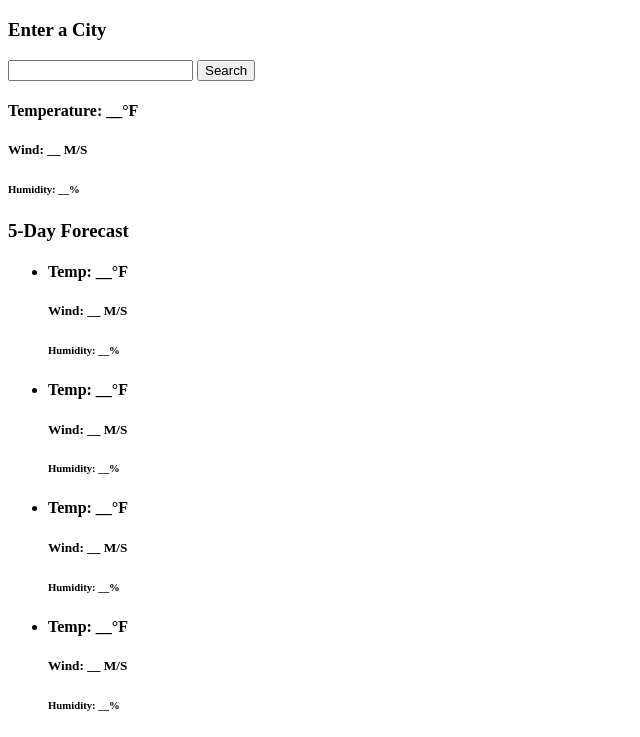
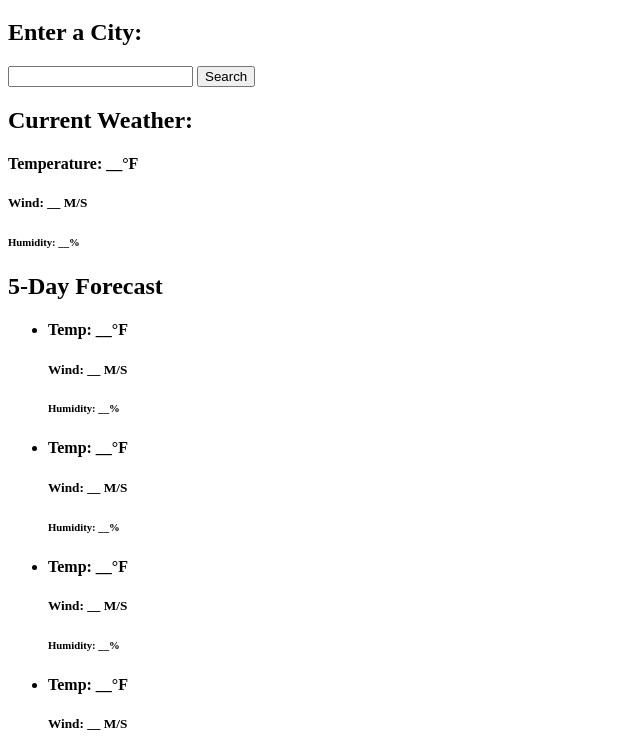
Before and after one commit to kaikim1996/weather-app, a plain HTML site: page index.html in a window 1280 px wide. Shown: the part 61-798 px from the top of the page, without its empty margins (0-640 px from the left). Drawn offline with Linux system fonts and the light colour scheme.

Commit message:
cleaned up the html file

```diff
--- a/index.html
+++ b/index.html
@@ -9,22 +9,29 @@
   </head>
   <body>
     <h1>Welcome to your Weather Dashboard!</h1>
+
+    <!--search bar...left hand section-->
     <div class="app-container">
       <div class="user-input">
-        <h3>Enter a City</h3>
+        <h2>Enter a City:</h2>
         <input class="city-input" type="text">
         <button class="search-btn">Search</button>
       </div>
+
+      <!--current weather ... top of the right stacked section-->
       <div class="current-weather">
-        <div class="details">
+        <h2>Current Weather:</h2>
+        <div class="current-details">
           <h4>Temperature: __°F</h4>
           <h5>Wind: __ M/S</h5>
           <h6>Humidity: __%</h6>
         </div>
       </div>
+
+      <!--5 day forecast ... bottom of the right stacked section-->
       <div class="weather-data">
         <div class="week-forecast">
-          <h3>5-Day Forecast</h3>
+          <h2>5-Day Forecast</h2>
           <ul class="weather-cards">
             <li class="card">
               <h4>Temp: __°F</h4>
```
